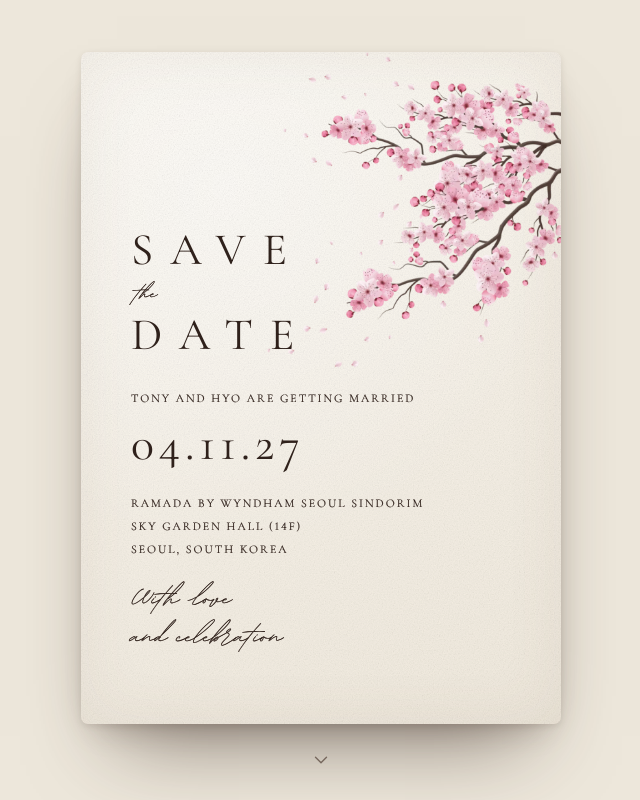
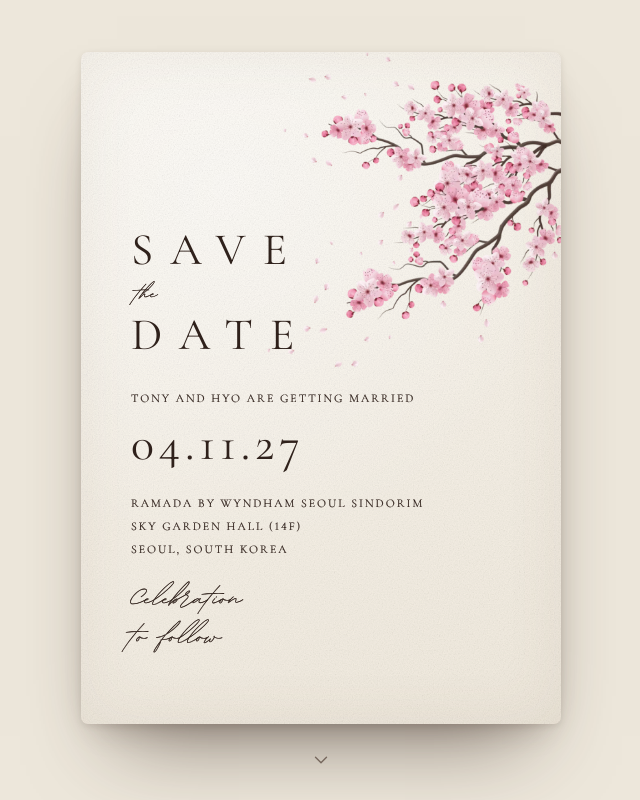
Before and after one commit to tony-hyo/tony-hyo.github.io, a website: page site/index.html in a window 1280 px wide. Both pictures are taken after a click on the button "Open invitation". Shown: the top 800 px of the page, without its empty margins (319-959 px from the left). Drawn offline with nearby package versions, Linux system fonts and the light colour scheme; a web font is replaced by a local one.

Commit message:
Change message

```diff
--- a/site/index.html
+++ b/site/index.html
@@ -108,7 +108,7 @@
           <p class="caps names">Tony and Hyo are getting married</p>
           <p class="date-big">04.11.27</p>
           <p class="caps venue">Ramada by Wyndham Seoul Sindorim<br>Sky Garden Hall (14F)<br>Seoul, South Korea</p>
-          <p class="script-line closing">With love<br>and celebration</p>
+          <p class="script-line closing">Celebration<br>to follow</p>
         </div>
       </article>
 
```
